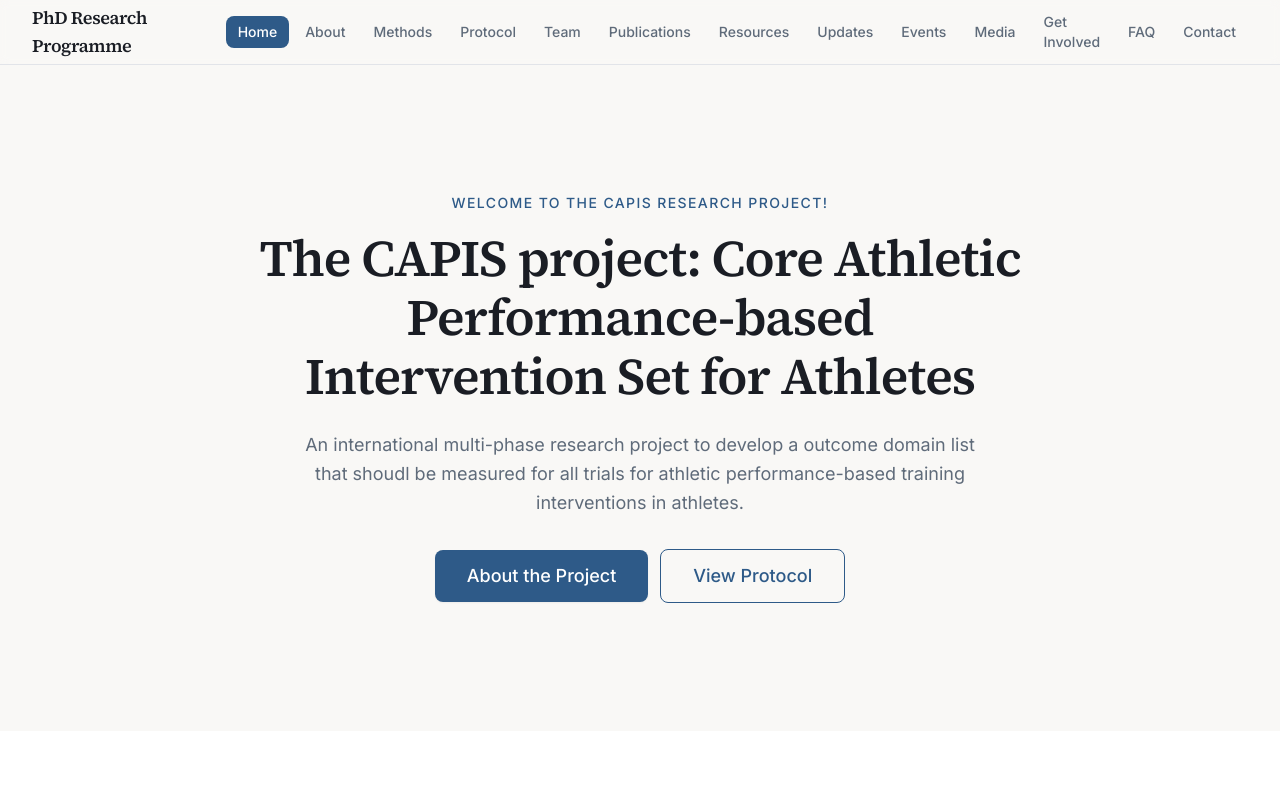
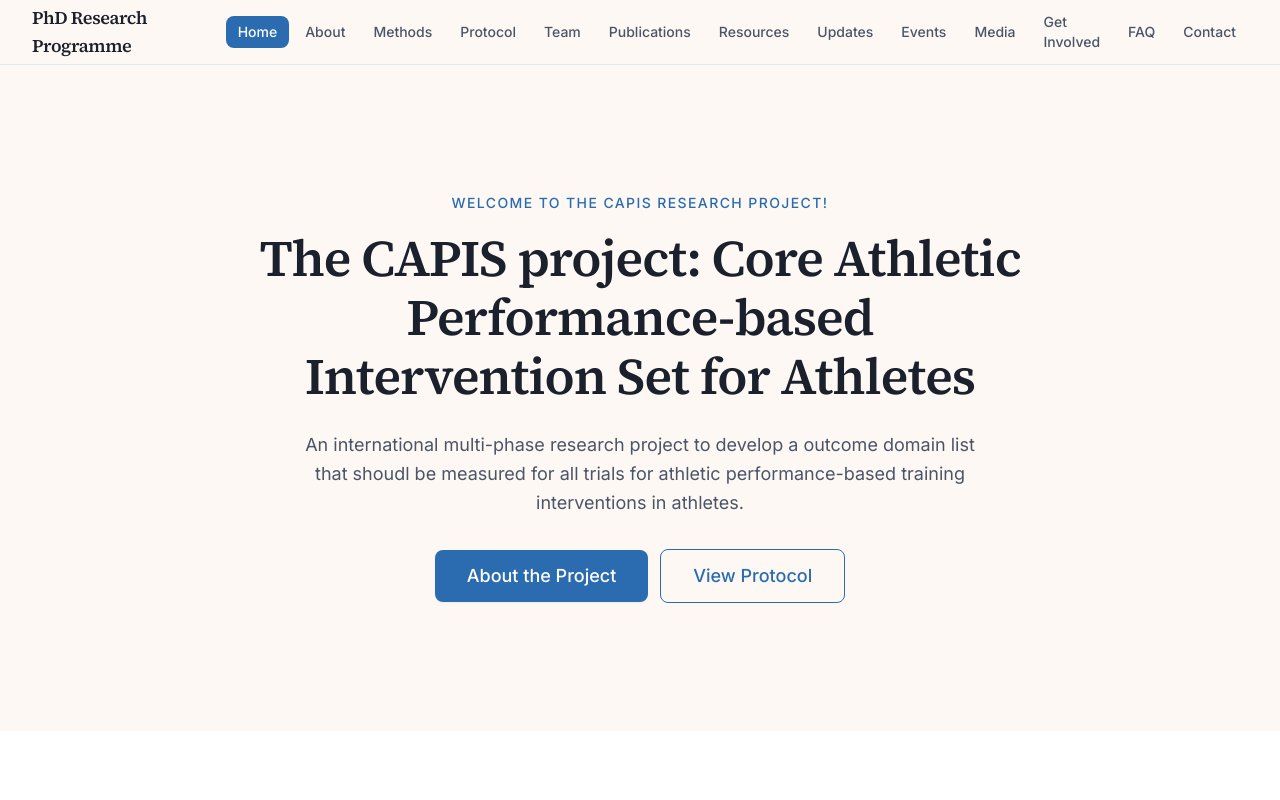
Before and after one commit to LoaizaBetancur/CAPIS-Project-Website, a Next.js app: page / in a window 1280 px wide. Shown: the top 800 px of the page. Built offline with nearby package versions, Linux system fonts and the light colour scheme.

Commit message:
Update globals.css

```diff
--- a/app/globals.css
+++ b/app/globals.css
@@ -4,14 +4,16 @@
 
 /* ── Design tokens ── */
 :root {
-  --color-bg: #F9F8F6;
+  --color-bg: #FDF8F3;
   --color-surface: #FFFFFF;
-  --color-text: #1A1D24;
-  --color-muted: #5F6B7A;
-  --color-border: #E2E4E9;
-  --color-accent: #2E5A88;
-  --color-accent-soft: #E8F0F8;
-  --color-success: #3A7D5A;
+  --color-text: #1A202C;
+  --color-muted: #4A5568;
+  --color-border: #E2E8F0;
+  --color-accent: #2B6CB0;
+  --color-accent-soft: #EBF4FF;
+  --color-success: #38A169;
+  --color-warm: #ED8936;
+  --color-warm-soft: #FFFAF0;
   --font-display: "Source Serif 4", Georgia, serif;
   --font-body: "Inter", system-ui, sans-serif;
   --font-mono: "JetBrains Mono", monospace;
@@ -38,8 +40,8 @@
   /* Skip-to-content link */
   .skip-link {
     @apply sr-only focus:not-sr-only focus:fixed focus:top-4 focus:left-4 focus:z-[100]
-           focus:bg-accent focus:text-white focus:px-4 focus:py-2 focus:rounded-md
-           focus:shadow-overlay focus:outline-none;
+      focus:bg-accent focus:text-white focus:px-4 focus:py-2 focus:rounded-md
+      focus:shadow-overlay focus:outline-none;
   }
 
   /* Focus ring */
```
